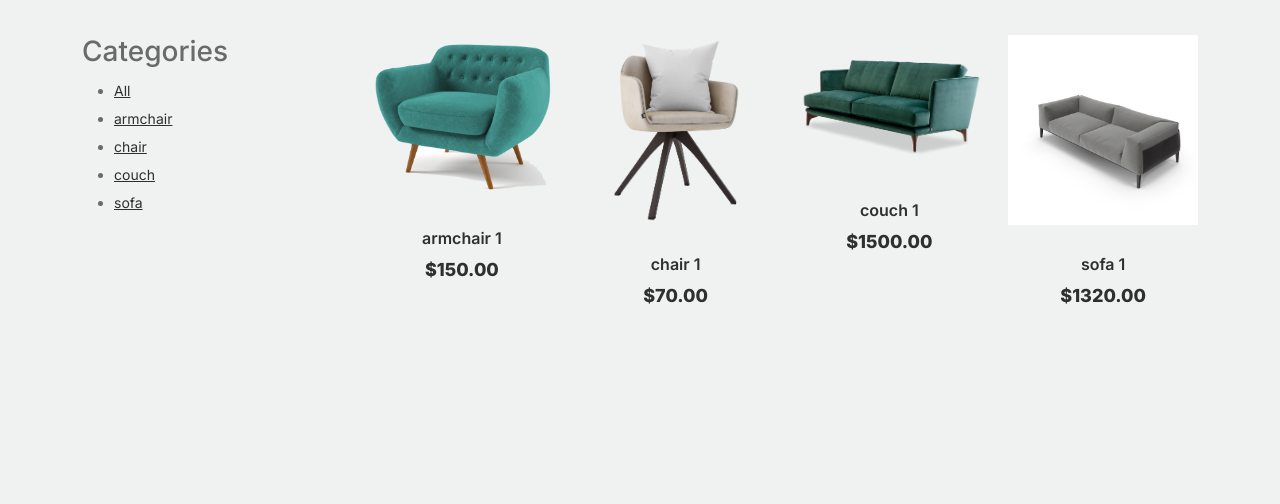
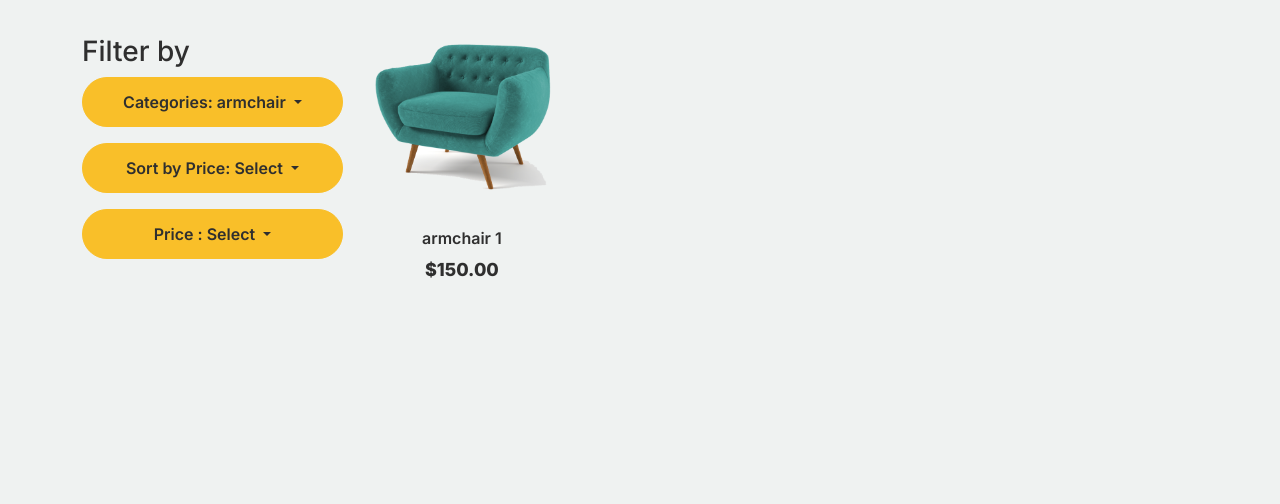
Before and after one commit to 84Dmytro07/ProjectITStep, a Django app: a page that uses website/templates/shop/shop_list.html in a window 1280 px wide; the page is wider, and only the part inside the window is pictured. Shown: the part 661-1165 px from the top of that part. Run offline with Django 4.2, Linux system fonts and the light colour scheme; data comes from the database, SQL or seed files in the repository; both versions use the stored data as it was after the commit; tables that the repository leaves empty hold one stand-in row (values such as "Sample post"); some libraries are stand-ins or nearby versions.

Commit message:
Добавлена возможность сортировок товаров

```diff
--- a/website/shop/views.py
+++ b/website/shop/views.py
@@ -6,9 +6,7 @@ from .forms import SignUpForm
 from django.contrib.auth.views import LoginView, LogoutView
 from .models import Category, Product
 from shopping_cart.forms import CartAddProductForm
-
-def index(request):
-    return render(request, 'shop/index.html')
+import random
 
 
 
@@ -65,19 +63,38 @@ class MyLogoutView(View):
 
 #### Магазин
 
+def product_list(request):
+    products = Product.objects.all()
 
-def product_list(request, category_slug=None):
-    category = None
-    categories = Category.objects.all()
-    products = Product.objects.filter(available=True)
+    # Фильтрация по категории
+    category_slug = request.GET.get('category')
     if category_slug:
-        category = get_object_or_404(Category, slug=category_slug)
-        products = products.filter(category=category)
-    return render(request,
-                  'shop/shop_list.html',
-                  {'category': category,
-                   'categories': categories,
-                   'products': products})
+        products = products.filter(category__slug=category_slug)
+
+    # Сортировка по цене
+    price_sort = request.GET.get('price_sort')
+    if price_sort == 'asc':
+        products = products.order_by('price')
+    elif price_sort == 'desc':
+        products = products.order_by('-price')
+
+    # Фильтрация по диапазону цен
+    price_range = request.GET.get('price_range')
+    if price_range == 'under-500':
+        products = products.filter(price__lt=500)
+    elif price_range == '500-1000':
+        products = products.filter(price__gte=500, price__lte=1000)
+    elif price_range == 'over-1000':
+        products = products.filter(price__gt=1000)
+
+    context = {
+        'products': products,
+        'categories': Category.objects.all(),
+        'category': Category.objects.filter(slug=category_slug).first() if category_slug else None,
+        'price_sort': price_sort,
+        'price_range': price_range,
+    }
+    return render(request, 'shop/shop_list.html', context)
 
 def product_detail(request, id, slug):
     product = get_object_or_404(Product,
@@ -88,3 +105,13 @@ def product_detail(request, id, slug):
     return render(request,
                   'shop/shop_detail.html',
                   {'product': product, 'cart_product_form': cart_product_form})
+
+
+def index(request):
+    products = list(Product.objects.filter(available=True))
+    random_products = random.sample(products, 3) if len(products) >= 3 else products
+
+    context = {
+        'random_products': random_products,
+    }
+    return render(request, 'shop/index.html', context)
--- a/website/shopping_cart/views.py
+++ b/website/shopping_cart/views.py
@@ -5,6 +5,7 @@ from django.views.decorators.http import require_POST
 from shop.models import Product
 from .cart import Cart
 from .forms import CartAddProductForm
+
 
 @require_POST
 def cart_add(request,product_id):
--- a/website/templates/shop/shop_list.html
+++ b/website/templates/shop/shop_list.html
@@ -4,20 +4,80 @@
 <div class="untree_co-section product-section before-footer-section">
     <div class="container">
         <div class="row">
-            <!-- Sidebar categories -->
+        <!-- Sidebar filters -->
 <div class="col-12 col-md-4 col-lg-3 mb-5">
-                <h3>Categories</h3>
-                <ul>
-                    <li {% if not category %} class="selected" {% endif %}>
-                        <a href="{% url 'shop:product_list' %}">All</a>
+    <h3 class="section-title">Filter by</h3>
+
+    <!-- Categories Dropdown -->
+    <div class="dropdown mb-3">
+        <button class="btn btn-secondary dropdown-toggle w-100" type="button" id="categoriesDropdown" data-bs-toggle="dropdown" aria-expanded="false">
+            Categories: {% if category %}{{ category.name }}{% else %}All{% endif %}
+        </button>
+        <ul class="dropdown-menu w-100" aria-labelledby="categoriesDropdown">
+            <li>
+                <a class="dropdown-item {% if not category %}active bg-dark text-white{% endif %}" href="?{% if price_sort %}price_sort={{ price_sort }}&{% endif %}{% if price_range %}price_range={{ price_range }}&{% endif %}">
+                    All
+                </a>
             </li>
             {% for c in categories %}
-                        <li {% if category and category.slug == c.slug %}class="selected"{% endif %}>
-                            <a href="{{ c.get_absolute_url }}">{{ c.name }}</a>
+            <li>
+                <a class="dropdown-item {% if category and category.slug == c.slug %}active bg-dark text-white{% endif %}" href="?category={{ c.slug }}{% if price_sort %}&price_sort={{ price_sort }}{% endif %}{% if price_range %}&price_range={{ price_range }}{% endif %}">
+                    {{ c.name }}
+                </a>
             </li>
             {% endfor %}
         </ul>
     </div>
+
+    <!-- Price Sort Dropdown -->
+    <div class="dropdown mb-3">
+        <button class="btn btn-secondary dropdown-toggle w-100" type="button" id="priceSortDropdown" data-bs-toggle="dropdown" aria-expanded="false">
+            Sort by Price: {% if request.GET.price_sort == 'asc' %}Lowest price{% elif request.GET.price_sort == 'desc' %}Highest price{% else %}Select{% endif %}
+        </button>
+        <ul class="dropdown-menu w-100" aria-labelledby="priceSortDropdown">
+            <li>
+                <a class="dropdown-item {% if request.GET.price_sort == 'asc' %}active bg-dark text-white{% endif %}" href="?price_sort=asc{% if category %}&category={{ category.slug }}{% endif %}{% if price_range %}&price_range={{ price_range }}{% endif %}">
+                    Lowest price
+                </a>
+            </li>
+            <li>
+                <a class="dropdown-item {% if request.GET.price_sort == 'desc' %}active bg-dark text-white{% endif %}" href="?price_sort=desc{% if category %}&category={{ category.slug }}{% endif %}{% if price_range %}&price_range={{ price_range }}{% endif %}">
+                    Highest price
+                </a>
+            </li>
+        </ul>
+    </div>
+
+    <!-- Price Range Dropdown -->
+    <div class="dropdown">
+        <button class="btn btn-secondary dropdown-toggle w-100" type="button" id="priceRangeDropdown" data-bs-toggle="dropdown" aria-expanded="false">
+            Price : {% if request.GET.price_range %}{{ request.GET.price_range }}{% else %}Select{% endif %}
+        </button>
+        <ul class="dropdown-menu w-100" aria-labelledby="priceRangeDropdown">
+            <li>
+                <a class="dropdown-item {% if request.GET.price_range == 'under-500' %}active bg-dark text-white{% endif %}" href="?price_range=under-500{% if category %}&category={{ category.slug }}{% endif %}{% if price_sort %}&price_sort={{ price_sort }}{% endif %}">
+                    Under $500
+                </a>
+            </li>
+            <li>
+                <a class="dropdown-item {% if request.GET.price_range == '500-1000' %}active bg-dark text-white{% endif %}" href="?price_range=500-1000{% if category %}&category={{ category.slug }}{% endif %}{% if price_sort %}&price_sort={{ price_sort }}{% endif %}">
+                    $500 - $1000
+                </a>
+            </li>
+            <li>
+                <a class="dropdown-item {% if request.GET.price_range == 'over-1000' %}active bg-dark text-white{% endif %}" href="?price_range=over-1000{% if category %}&category={{ category.slug }}{% endif %}{% if price_sort %}&price_sort={{ price_sort }}{% endif %}">
+                    Over $1000
+                </a>
+            </li>
+        </ul>
+    </div>
+</div>
+
+
+<!-- END Sidebar filters -->
+
+
+
             <!-- Product list -->
             <div class="col-12 col-md-8 col-lg-9 mb-5">
                   <div class="row">
@@ -28,7 +88,7 @@
                                 <h3 class="product-title">{{ product.name }}</h3>
                                 <strong class="product-price">${{ product.price }}</strong>
                                 <span class="icon-cross">
-                                    <img src="images/cross.svg" class="img-fluid">
+                                    <img src="{% static 'shop/images/cross.svg' %}" class="img-fluid">
                                 </span>
                             </a>
                         </div>
```
Also changed, not shown: website/templates/shop/index.html (+10 -33 lines), website/templates/shop/shop_detail.html (+33 -11 lines), website/db.sqlite3, website/website/uploads/products/2024/08/17/grey-sofa-xwLkAEF-600.jpg (added). Lines whose indentation alone changed are shown as unchanged.
